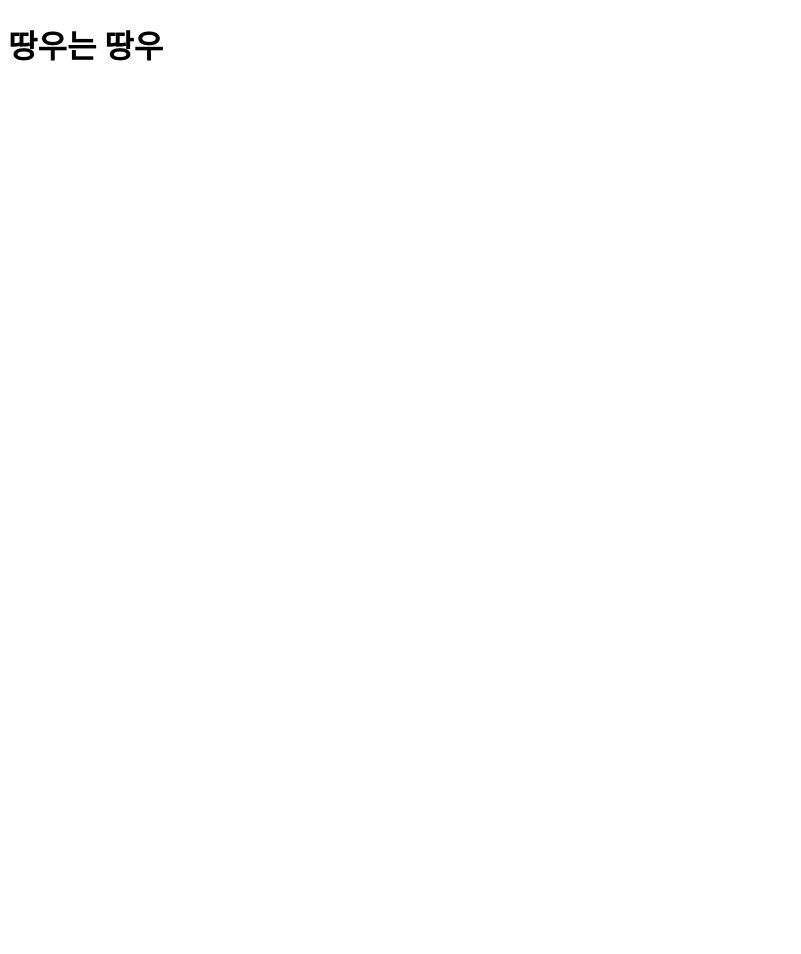
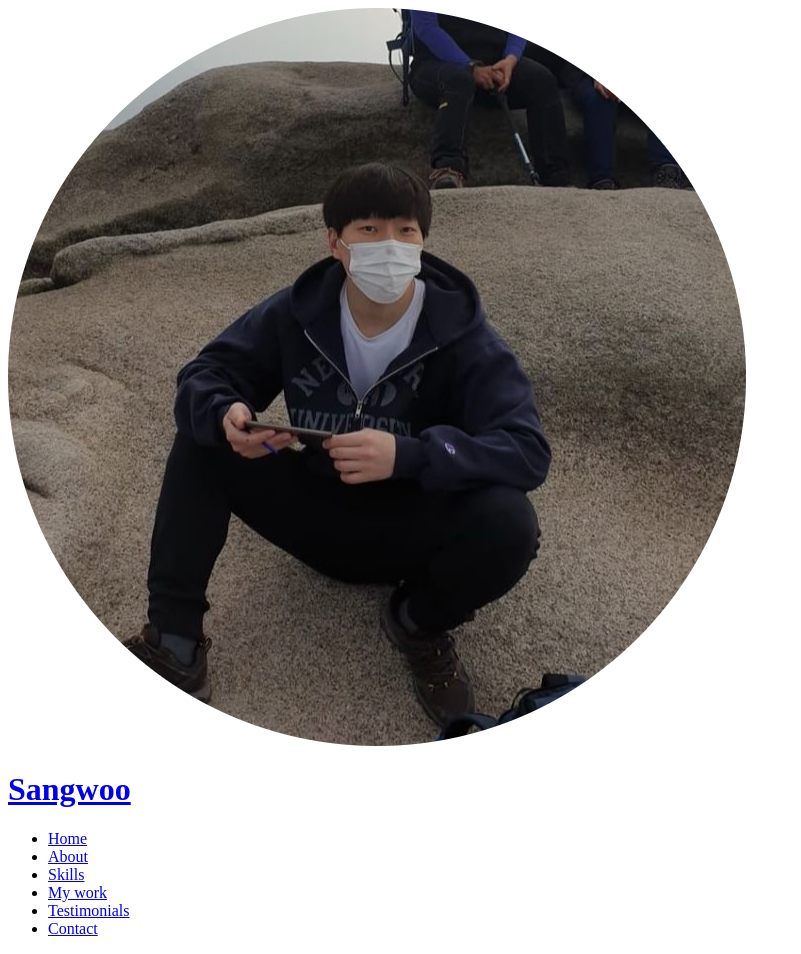
Before and after one commit to WHITAKERFORGITHUB/sangwoo_portfolio_v02, a plain HTML site: page index.html in a window 1280 px wide. Shown: the whole page, without its empty margins (0-801 px from the left). Before the commit the page ends 800 px from the top, so only its background shows below. Drawn offline with Linux system fonts and the light colour scheme.

Commit message:
HTML-Header

```diff
--- a/index.html
+++ b/index.html
@@ -44,6 +44,39 @@
     <script src="src/main.js" defer></script>
   </head>
   <body>
-    <h1>땅우는 땅우</h1>
+    <!-- Header -->
+    <header>
+      <div>
+        <img src="images/sangwoo_main.png" alt="logo" />
+        <h1><a href="#">Sangwoo</a></h1>
+      </div>
+      <nav>
+        <ul>
+          <li><a href="#home">Home</a></li>
+          <li><a href="#about">About</a></li>
+          <li><a href="#skills">Skills</a></li>
+          <li><a href="#work">My work</a></li>
+          <li><a href="#testimonials">Testimonials</a></li>
+          <li><a href="#contact">Contact</a></li>
+        </ul>
+      </nav>
+    </header>
+    <!-- Main -->
+    <main>
+      <!-- Home -->
+      <section id="home"></section>
+      <!-- About -->
+      <section id="about"></section>
+      <!-- Skills -->
+      <section id="skills"></section>
+      <!-- Work -->
+      <section id="work"></section>
+      <!-- Testimonials -->
+      <section id="testimonials"></section>
+      <!-- Arrow up -->
+      <aside></aside>
+    </main>
+    <!-- Footer -->
+    <footer id="contact"></footer>
   </body>
 </html>
```
Also changed, not shown: images/sangwoo.jpg (added), images/sangwoo_main.png (added).
